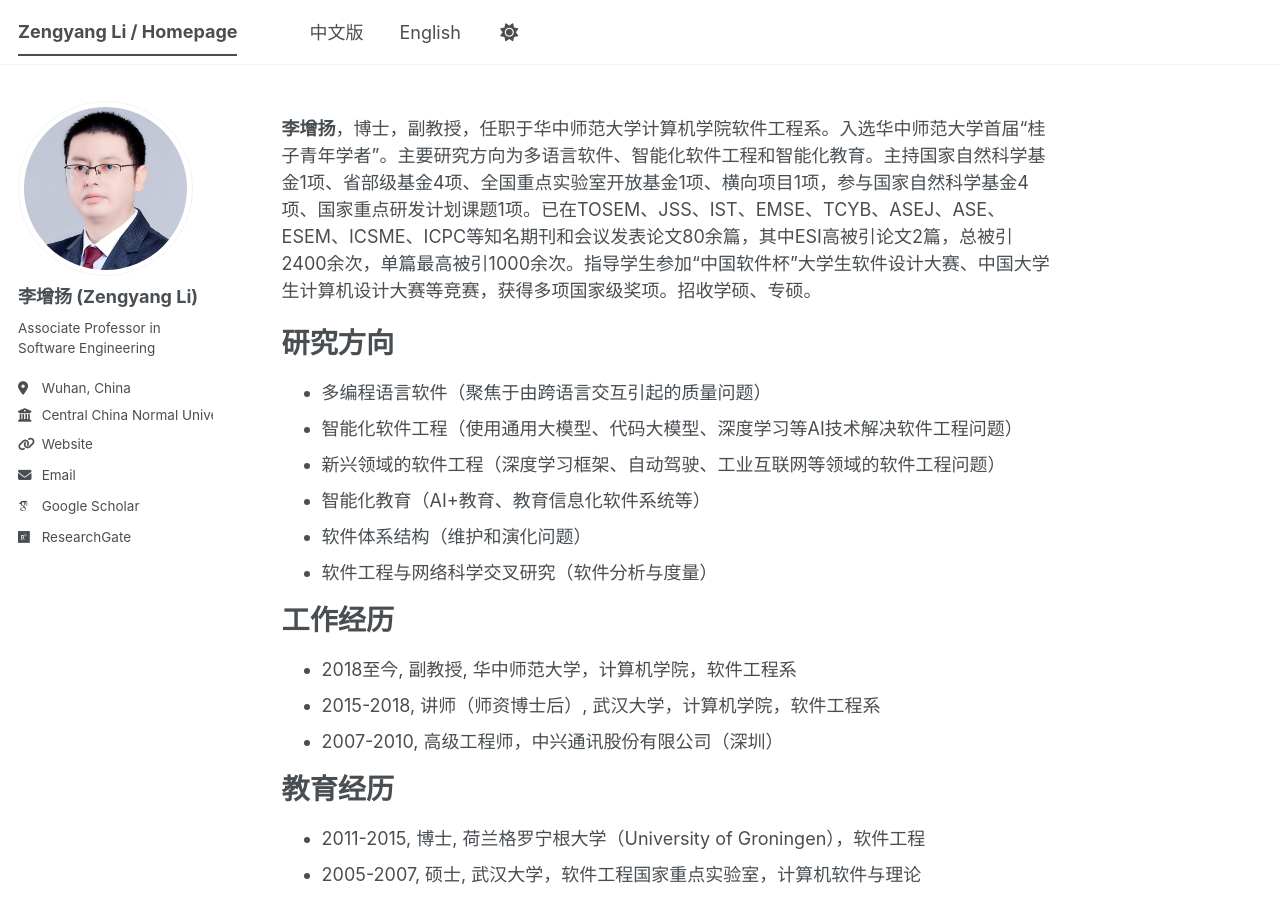
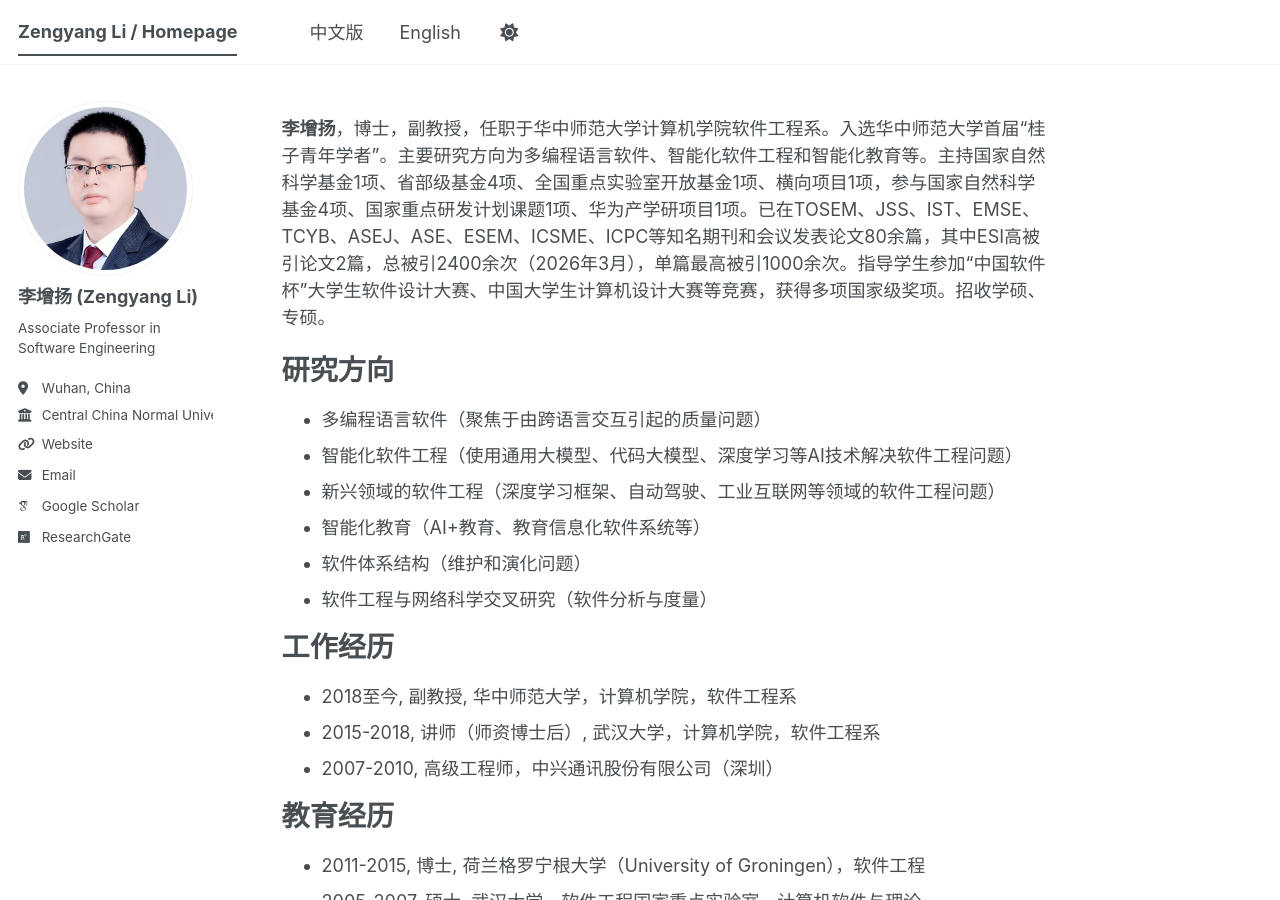
Before and after one commit to zengyang/zengyang.github.io, a Jekyll site: the page built from _pages/about.md, in a window 1280 px wide and 900 px high. Built offline with Jekyll 4.4.1, drawn with Linux system fonts in a browser that asks for light colours; some web fonts are replaced; a script bundle is joined from its source files by our own code; library files that are not in the unit come from our copies.

Commit message:
Update about.md

```diff
--- a/_pages/about.md
+++ b/_pages/about.md
@@ -6,7 +6,7 @@ redirect_from:
   - /about/
   - /about.html
 ---
-**李增扬**，博士，副教授，任职于华中师范大学计算机学院软件工程系。入选华中师范大学首届“桂子青年学者”。主要研究方向为多语言软件、智能化软件工程和智能化教育。主持国家自然科学基金1项、省部级基金4项、全国重点实验室开放基金1项、横向项目1项，参与国家自然科学基金4项、国家重点研发计划课题1项。已在TOSEM、JSS、IST、EMSE、TCYB、ASEJ、ASE、ESEM、ICSME、ICPC等知名期刊和会议发表论文80余篇，其中ESI高被引论文2篇，总被引2400余次，单篇最高被引1000余次。指导学生参加“中国软件杯”大学生软件设计大赛、中国大学生计算机设计大赛等竞赛，获得多项国家级奖项。招收学硕、专硕。
+**李增扬**，博士，副教授，任职于华中师范大学计算机学院软件工程系。入选华中师范大学首届“桂子青年学者”。主要研究方向为多编程语言软件、智能化软件工程和智能化教育等。主持国家自然科学基金1项、省部级基金4项、全国重点实验室开放基金1项、横向项目1项，参与国家自然科学基金4项、国家重点研发计划课题1项、华为产学研项目1项。已在TOSEM、JSS、IST、EMSE、TCYB、ASEJ、ASE、ESEM、ICSME、ICPC等知名期刊和会议发表论文80余篇，其中ESI高被引论文2篇，总被引2400余次（2026年3月），单篇最高被引1000余次。指导学生参加“中国软件杯”大学生软件设计大赛、中国大学生计算机设计大赛等竞赛，获得多项国家级奖项。招收学硕、专硕。
 
 
 
```
